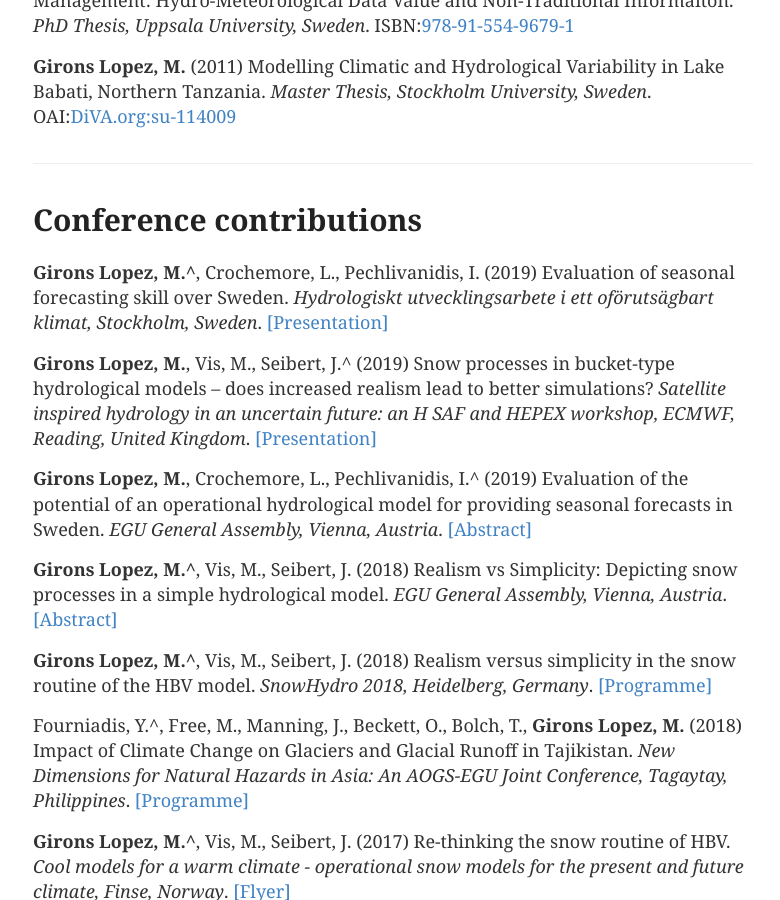
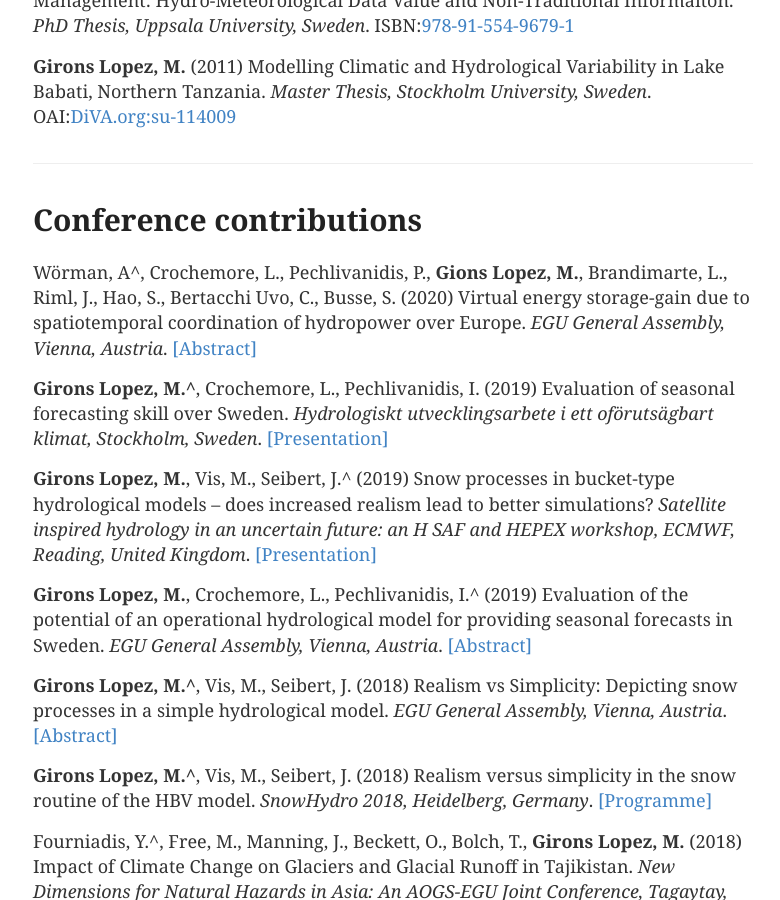
Before and after one commit to GironsLopez/GironsLopez.github.io, a Jekyll site: the page built from publications/index.md, in a window 1280 px wide and 900 px high, scrolled down 1702 px. Shown: the whole window, without its empty margins (247-1027 px from the left). Built offline with Jekyll 4.4.1, drawn with Linux system fonts in a browser that asks for light colours.

Commit message:
Update index.md

```diff
--- a/publications/index.md
+++ b/publications/index.md
@@ -44,6 +44,8 @@ Wörman, A., Brandimarte, L., Busse, S., Crochemore, L., **Girons Lopez, M.**, H
 
 # Conference contributions
 
+Wörman, A^, Crochemore, L., Pechlivanidis, P., **Gions Lopez, M.**, Brandimarte, L., Riml, J., Hao, S., Bertacchi Uvo, C., Busse, S. (2020) Virtual energy storage-gain due to spatiotemporal coordination of hydropower over Europe. *EGU General Assembly, Vienna, Austria*. [[Abstract]](https://meetingorganizer.copernicus.org/EGU2020/EGU2020-7939.html){:target="_blank"}
+
 **Girons Lopez, M.^**, Crochemore, L., Pechlivanidis, I. (2019) Evaluation of seasonal forecasting skill over Sweden. *Hydrologiskt utvecklingsarbete i ett oförutsägbart klimat, Stockholm, Sweden*. [[Presentation]](https://www.energiforsk.se/media/27319/forecasting-hydropower-availability-marc-girons-lopez.pdf){:target="_blank"}
 
 **Girons Lopez, M.**, Vis, M., Seibert, J.^ (2019) Snow processes in bucket-type hydrological models – does increased realism lead to better simulations? *Satellite inspired hydrology in an uncertain future: an H SAF and HEPEX workshop, ECMWF, Reading, United Kingdom*. [[Presentation]](https://events.ecmwf.int/event/130/contributions/838/attachments/360/648/HSAF-HEPEX-WS-Seibert.pdf){:target="_blank"}
```
